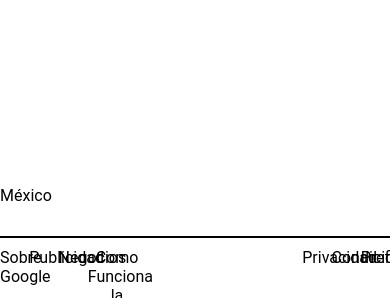
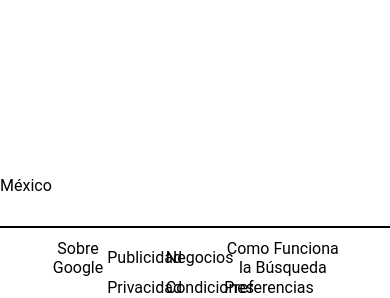
Before and after one commit to Cesarines/googleclon, a plain HTML site: page index.html in a window 390 px wide. Shown: the part 546-844 px from the top of the page. Drawn offline with Linux system fonts and the light colour scheme.

Commit message:
Aplicacion de media screen
Aplicación de media screen con maximo de 992px para el acomodamiento de los botones del pie de página

```diff
--- a/stil_goo.css
+++ b/stil_goo.css
@@ -117,3 +117,24 @@ a:link{
     text-decoration: none;
     color: black;
 }
+@media screen and (max-width: 992px) {
+
+    .fila_siete{
+        display: flex;
+        flex-wrap: wrap;
+        height: 60px;
+        margin: 0px 0px 0px 0px;
+
+    }
+    .der{
+        width: 100%;
+        align-items: center;
+        justify-content: center;
+    }
+    .izq{
+        width: 100%;
+        justify-content: center;
+        align-items: center;
+    }
+
+}
```
